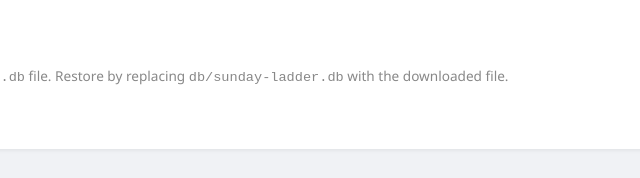
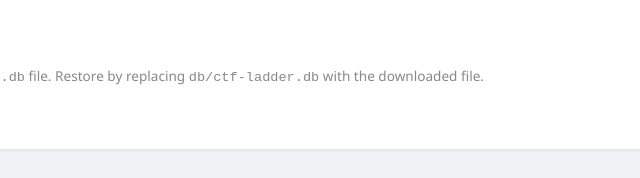
Before and after one commit to fsk10/ctf-ladder, a website: page public/admin/settings.html in a window 1280 px wide. Shown: the part 1328-1506 px from the top of the page, 391-1031 px from the left. Drawn offline with Linux system fonts and the light colour scheme; no server answers.

Commit message:
Rename remaining sunday-ladder references to ctf-ladder

```diff
--- a/public/admin/settings.html
+++ b/public/admin/settings.html
@@ -79,7 +79,7 @@
 
   <div class="card mt-2">
     <h3>Database Backup</h3>
-    <p class="text-muted mt-1" style="font-size:.85rem">Downloads a complete snapshot of the database as a <code>.db</code> file. Restore by replacing <code>db/sunday-ladder.db</code> with the downloaded file.</p>
+    <p class="text-muted mt-1" style="font-size:.85rem">Downloads a complete snapshot of the database as a <code>.db</code> file. Restore by replacing <code>db/ctf-ladder.db</code> with the downloaded file.</p>
     <div class="mt-1">
       <a href="/api/admin/backup" class="btn btn-outline">Download backup</a>
     </div>
```
Also changed, not shown: 1 other file.
